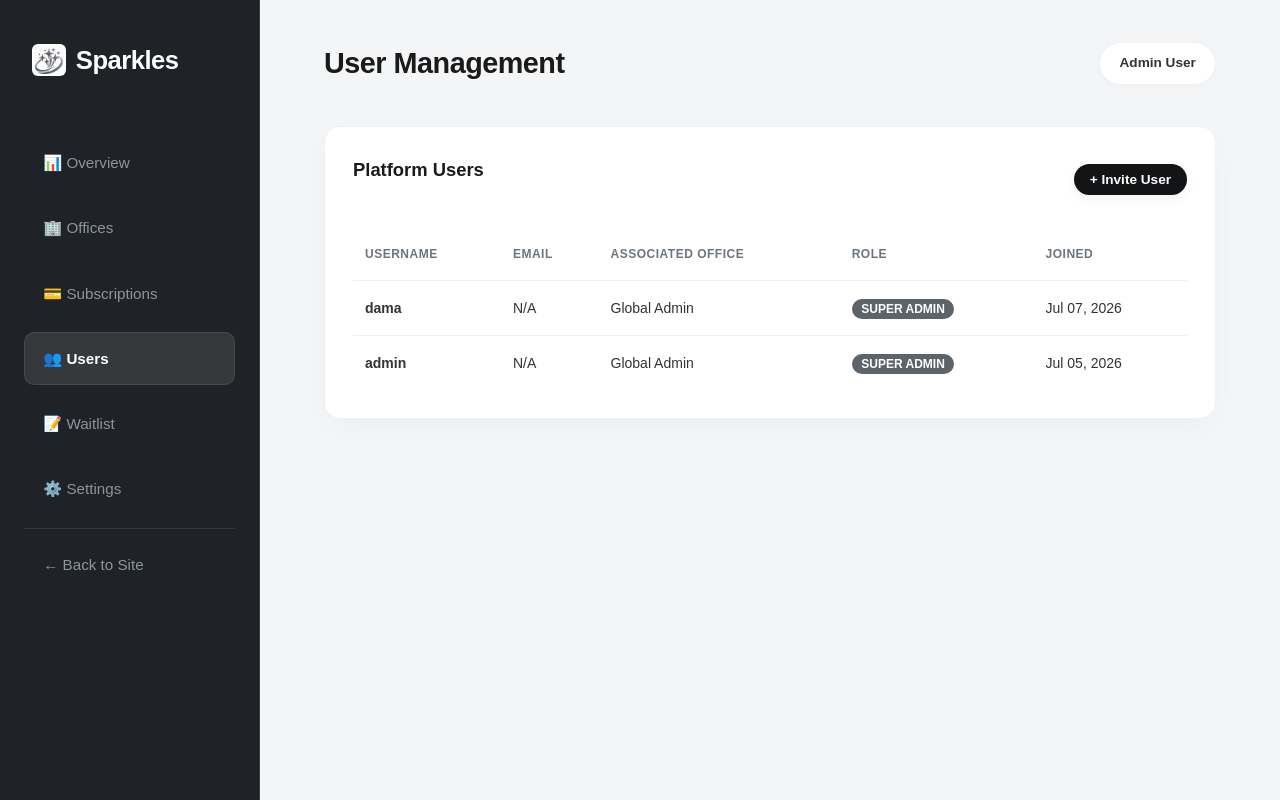
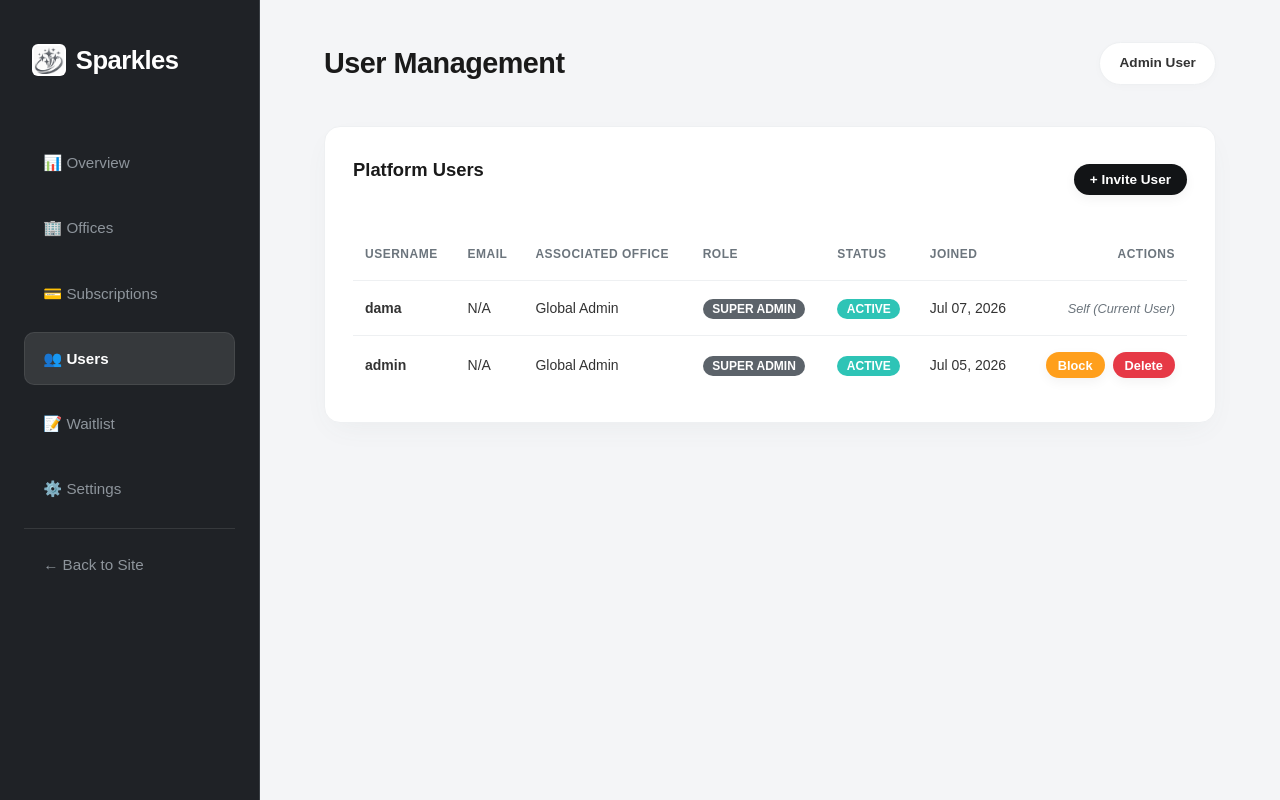
Before and after one commit to DamaMichaelYohanna/sparkles, a Django app: page /dashboard/users/ in a window 1280 px wide. Run offline with Django 4.2, Linux system fonts and the light colour scheme; a user stored in the database is signed in; data comes from the database, SQL or seed files in the repository; data that the repository does not hold is empty.

Commit message:
Update admin dashboard: Change currency to Naira, implement user block and delete features

```diff
--- a/laundry_backend/landing/templates/landing/dashboard.html
+++ b/laundry_backend/landing/templates/landing/dashboard.html
@@ -19,7 +19,7 @@
     </div>
     <div class="kpi-card">
         <h3>Total Revenue</h3>
-        <div class="value">${{ total_revenue|floatformat:2 }}</div>
+        <div class="value">₦{{ total_revenue|floatformat:2 }}</div>
     </div>
 </section>
 
@@ -45,7 +45,7 @@
                     <td>{{ order.id|truncatechars:8 }}</td>
                     <td>{{ order.office.name }}</td>
                     <td>{{ order.customer_name }}</td>
-                    <td>${{ order.total_price }}</td>
+                    <td>₦{{ order.total_price }}</td>
                 </tr>
                 {% empty %}
                 <tr>
--- a/laundry_backend/landing/templates/landing/dashboard_base.html
+++ b/laundry_backend/landing/templates/landing/dashboard_base.html
@@ -36,6 +36,24 @@
                 </div>
             </header>
 
+            <!-- Alert block for Django messages -->
+            {% if messages %}
+            <div style="margin-bottom: 1.5rem; max-width: 100%;">
+                {% for message in messages %}
+                    <div style="padding: 1rem; border-radius: 8px; font-weight: 500; margin-bottom: 0.5rem;
+                        {% if message.tags == 'error' %}
+                            background-color: #f8d7da; color: #721c24; border: 1px solid #f5c6cb;
+                        {% elif message.tags == 'warning' %}
+                            background-color: #fff3cd; color: #856404; border: 1px solid #ffeeba;
+                        {% else %}
+                            background-color: #d4edda; color: #155724; border: 1px solid #c3e6cb;
+                        {% endif %}">
+                        {{ message }}
+                    </div>
+                {% endfor %}
+            </div>
+            {% endif %}
+
             {% block content %}
             {% endblock %}
         </main>
--- a/laundry_backend/landing/templates/landing/users.html
+++ b/laundry_backend/landing/templates/landing/users.html
@@ -18,7 +18,9 @@
                     <th>Email</th>
                     <th>Associated Office</th>
                     <th>Role</th>
+                    <th>Status</th>
                     <th>Joined</th>
+                    <th style="text-align: right;">Actions</th>
                 </tr>
             </thead>
             <tbody>
@@ -36,11 +38,38 @@
                             <span style="background: var(--grey-200); padding: 0.2rem 0.6rem; border-radius: 12px; font-size: 0.75rem; font-weight: 600; text-transform: uppercase;">Staff</span>
                         {% endif %}
                     </td>
+                    <td>
+                        {% if user.is_active %}
+                            <span style="background: #2ec4b6; color: white; padding: 0.2rem 0.6rem; border-radius: 12px; font-size: 0.75rem; font-weight: 600; text-transform: uppercase;">Active</span>
+                        {% else %}
+                            <span style="background: #ff9f1c; color: white; padding: 0.2rem 0.6rem; border-radius: 12px; font-size: 0.75rem; font-weight: 600; text-transform: uppercase;">Blocked</span>
+                        {% endif %}
+                    </td>
                     <td>{{ user.date_joined|date:"M d, Y" }}</td>
+                    <td style="text-align: right;">
+                        <div style="display: inline-flex; gap: 0.5rem; justify-content: flex-end;">
+                            {% if user.id != request.user.id %}
+                                <form action="{% url 'toggle_user_active' user.id %}" method="post" style="display: inline;">
+                                    {% csrf_token %}
+                                    <button type="submit" class="btn-api" style="padding: 0.35rem 0.75rem; border: none; font-size: 0.8rem; cursor: pointer; background: {% if user.is_active %}#ff9f1c{% else %}#2ec4b6{% endif %}; color: white;">
+                                        {% if user.is_active %}Block{% else %}Unblock{% endif %}
+                                    </button>
+                                </form>
+                                <form action="{% url 'delete_user' user.id %}" method="post" style="display: inline;" onsubmit="return confirm('Are you sure you want to delete user {{ user.username }}? This action is permanent.');">
+                                    {% csrf_token %}
+                                    <button type="submit" class="btn-api" style="padding: 0.35rem 0.75rem; border: none; font-size: 0.8rem; cursor: pointer; background: #e63946; color: white;">
+                                        Delete
+                                    </button>
+                                </form>
+                            {% else %}
+                                <span style="color: var(--grey-500); font-size: 0.8rem; font-style: italic;">Self (Current User)</span>
+                            {% endif %}
+                        </div>
+                    </td>
                 </tr>
                 {% empty %}
                 <tr>
-                    <td colspan="5">No users found.</td>
+                    <td colspan="7">No users found.</td>
                 </tr>
                 {% endfor %}
             </tbody>
--- a/laundry_backend/landing/urls.py
+++ b/laundry_backend/landing/urls.py
@@ -8,6 +8,8 @@ urlpatterns = [
     path('dashboard/', views.dashboard, name='dashboard'),
     path('dashboard/offices/', views.offices_list, name='offices_list'),
     path('dashboard/users/', views.users_list, name='users_list'),
+    path('dashboard/users/<uuid:pk>/toggle/', views.toggle_user_active, name='toggle_user_active'),
+    path('dashboard/users/<uuid:pk>/delete/', views.delete_user, name='delete_user'),
     path('dashboard/subscriptions/', views.subscriptions_view, name='subscriptions_view'),
     path('dashboard/settings/', views.settings_view, name='settings_view'),
     path('dashboard/waitlist/', views.waitlist_dashboard, name='waitlist_dashboard'),
--- a/laundry_backend/landing/views.py
+++ b/laundry_backend/landing/views.py
@@ -248,3 +248,30 @@ def robots_txt(request):
     content += "Allow: /\n\n"
     content += f"Sitemap: {sitemap_url}\n"
     return HttpResponse(content, content_type='text/plain')
+
+
+@user_passes_test(lambda u: u.is_superuser or u.is_staff)
+def toggle_user_active(request, pk):
+    if request.method == 'POST':
+        user = get_object_or_404(User, pk=pk)
+        if user == request.user:
+            messages.error(request, "You cannot block your own account.")
+        else:
+            user.is_active = not user.is_active
+            user.save()
+            action = "unblocked" if user.is_active else "blocked"
+            messages.success(request, f"User {user.username} has been successfully {action}.")
+    return redirect('users_list')
+
+
+@user_passes_test(lambda u: u.is_superuser or u.is_staff)
+def delete_user(request, pk):
+    if request.method == 'POST':
+        user = get_object_or_404(User, pk=pk)
+        if user == request.user:
+            messages.error(request, "You cannot delete your own account.")
+        else:
+            username = user.username
+            user.delete()
+            messages.success(request, f"User {username} has been successfully deleted.")
+    return redirect('users_list')
```
Also changed, not shown: laundry_backend/landing/templates/landing/subscriptions.html (+0 -10 lines), laundry_backend/landing/templates/landing/waitlist.html (+0 -17 lines).
